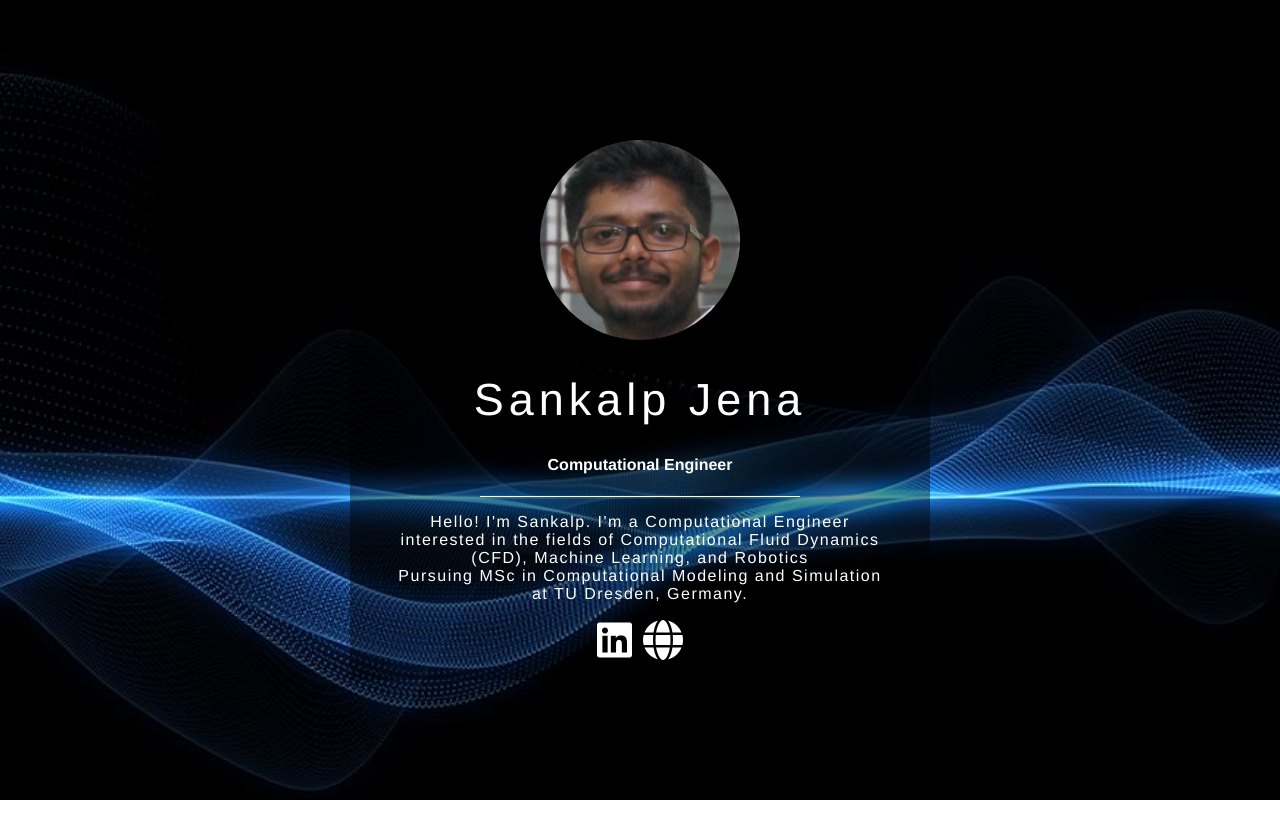
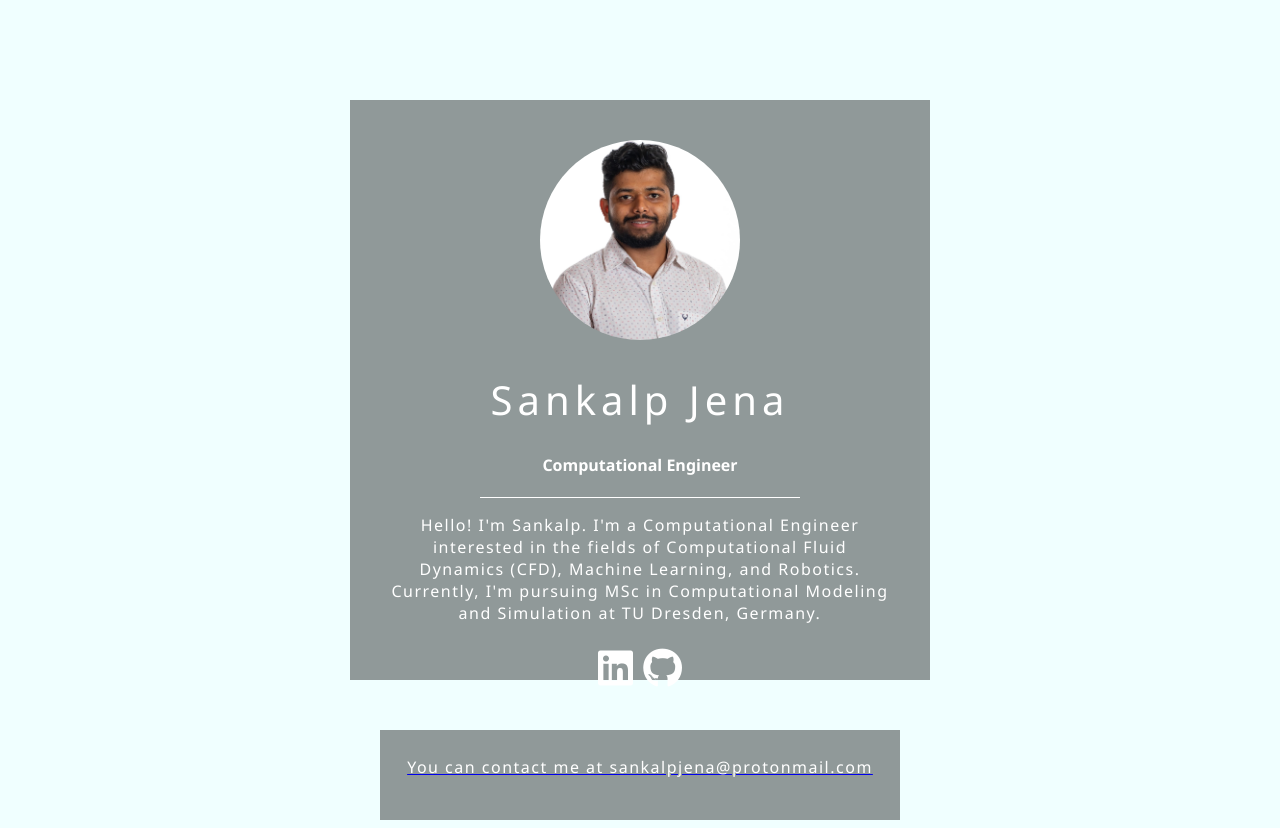
Before and after one commit to sankalpjena/sankalpjena.github.io, a plain HTML site: page index.html in a window 1280 px wide. Before the commit the page ends 800 px from the top, so only its background shows below. Drawn offline with Linux system fonts and the light colour scheme.

Commit message:
added contact box, new background, profile picture

```diff
--- a/css/master.css
+++ b/css/master.css
@@ -1,12 +1,27 @@
+/*html {
+	background: url(../images/FluidDynamics.jpg) no-repeat center center fixed;
+	-webkit-background-size: cover;
+	-moz-background-size: cover;
+	-o-background-size: cover;
+	background-size: cover;
+	font-family: "Serif", sans-serif;
+  }
+  comment-out the background picture
+  */
 html {
-  background: url(../images/FluidDynamics.jpg) no-repeat center center fixed;
-  -webkit-background-size: cover;
-  -moz-background-size: cover;
-  -o-background-size: cover;
-  background-size: cover;
-  font-family: "Helvetica Neue", sans-serif;
+	background-color: azure;
+	font-family: 'Segoe UI', Tahoma, Geneva, Verdana, sans-serif;
 }
-
+.contact-box {
+	width: 500px;
+	height: 70px;
+	background: rgba(0,0,0,0.4);
+	padding: 10px;
+	color: white;
+	margin: 0 auto;
+	margin-top: 50px;
+	text-align: center;
+}
 
 .profile-box {
 	width: 500px;
@@ -29,7 +44,7 @@ html {
 h1{
 	font-weight: 350;
 	letter-spacing: 5px;
-	font-size: 45px;
+	font-size: 40px;
 }
 
 
--- a/index.html
+++ b/index.html
@@ -9,23 +9,33 @@
 
 <body> <!-- body contains the "content" of the html file -->
 
+
+
 <div class = "profile-box"> <!-- div creates a division in body so as to apply different styles to different divisions -->
-	<img src = "images/ProfilePic.JPG" class = "prof-pic">
+	<img src = "images/PhotoMe.jpg" class = "prof-pic">
 
 	<h1>Sankalp Jena</h1>
-	<h4>Computational Engineer</h5>
+	<h4>Computational Engineer</h4>
 
 	<div class = "line-break"></div>
 
 	<p>
-		Hello! I'm Sankalp. I'm a Computational Engineer interested in the fields of Computational Fluid Dynamics (CFD), Machine Learning, and Robotics <br>Pursuing MSc in Computational Modeling and Simulation at TU Dresden, Germany.
+		Hello! I'm Sankalp. I'm a Computational Engineer interested in the fields of Computational Fluid Dynamics (CFD), Machine Learning, and Robotics. Currently, I'm pursuing MSc in Computational Modeling and Simulation at TU Dresden, Germany.
 	</p>
 
 	<div class = "social-icons">
 		<a href = "https://www.linkedin.com/in/jena-sankalp/" target="_blank"><i class="fab fa-linkedin"></i>
-		<a href="https://sankalpjena.github.io/Profile/"><i class="fas fa-globe"></i>
+		<a href="https://github.com/sankalpjena" target="_blank"><i class="fab fa-github"></i>
 	</div>
+
 </div>
+
+<div class="contact-box">
+	<p>
+		You can contact me at sankalpjena@protonmail.com
+	</p>
+</div>
+
 </body>
 
 </html>
```
Also changed, not shown: images/PhotoMe.jpg (added), 1 other file.
